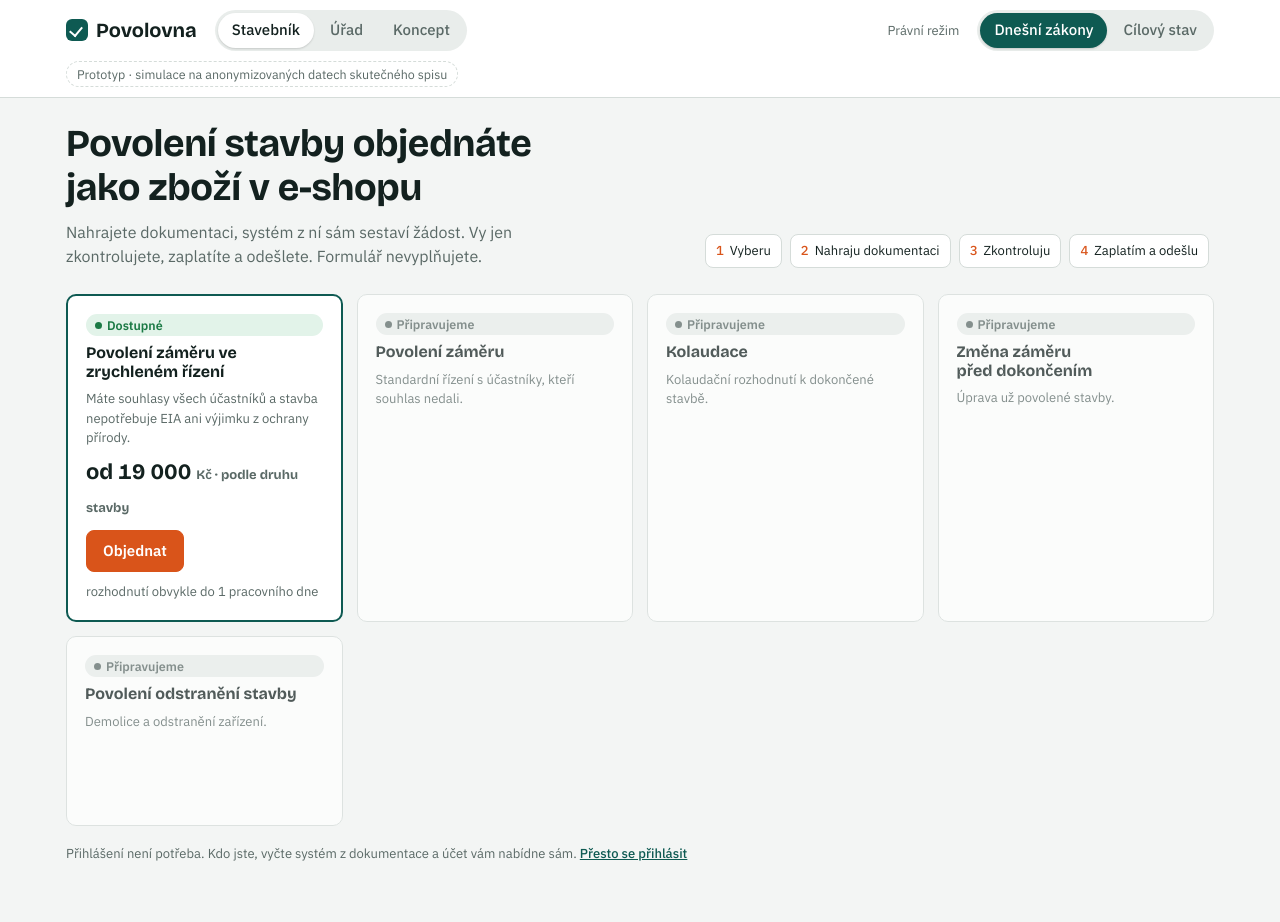
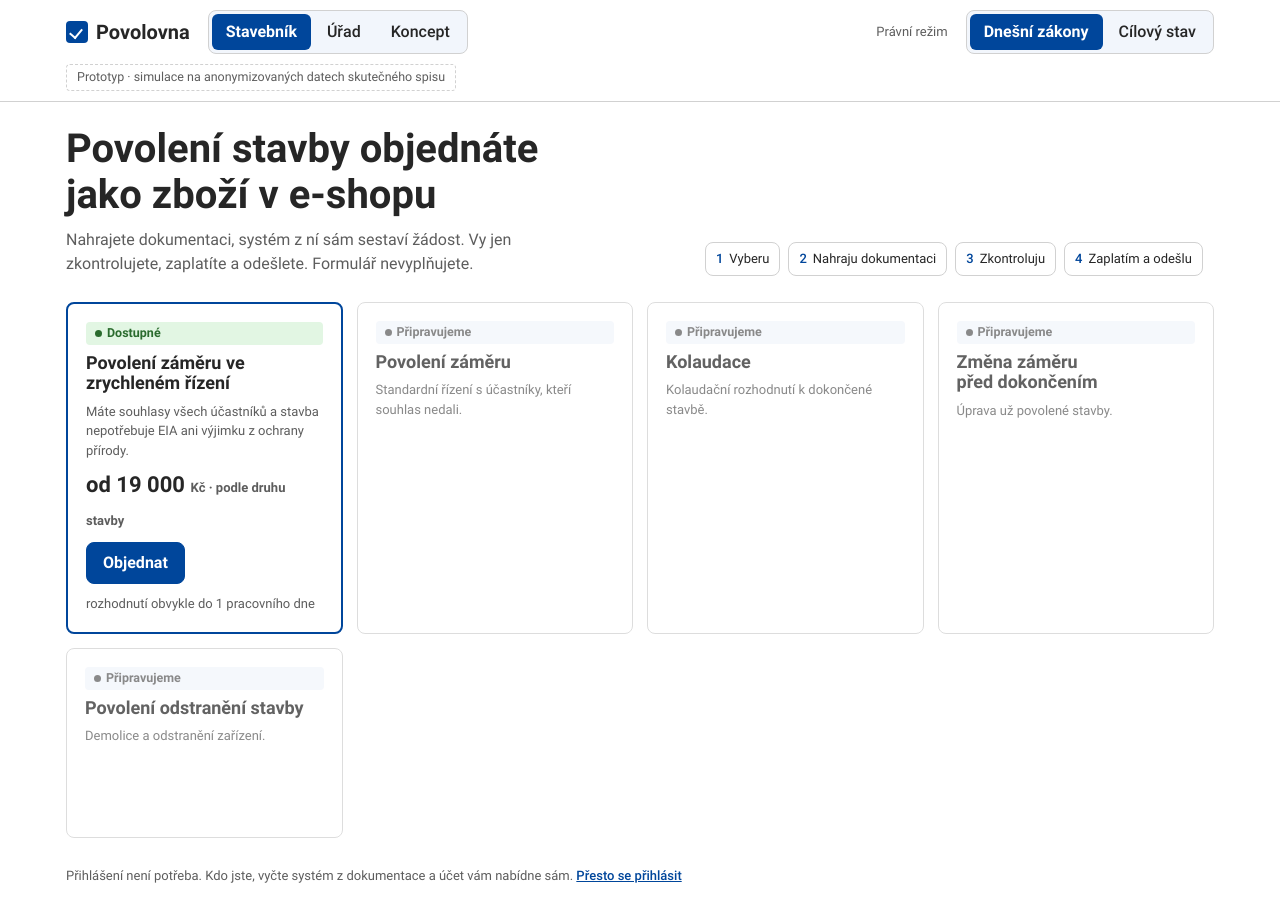
Before and after one commit to URU-CR/povolovna, a plain HTML site: page index.html in a window 1280 px wide. Drawn offline with nearby package versions, Linux system fonts and the light colour scheme.

Commit message:
Vzhled podle GOV.CZ Design Systemu: barvy, Roboto, tlačítka
Co-Authored-By: Claude Fable 5.2 <noreply@anthropic.com>
Claude-Session: https://claude.ai/code/session_01FVvaQ6YR6kBs94CDRamhUa

```diff
--- a/index.html
+++ b/index.html
@@ -4,45 +4,50 @@
 <meta charset="utf-8">
 <meta name="viewport" content="width=device-width, initial-scale=1">
 <title>Povolovna – prototyp</title>
-<link rel="preconnect" href="https://fonts.googleapis.com">
-<link href="https://fonts.googleapis.com/css2?family=Bricolage+Grotesque:opsz,wght@12..96,500;12..96,700&family=IBM+Plex+Sans:wght@400;500;600&family=IBM+Plex+Mono:wght@400;500&display=swap" rel="stylesheet">
 <style>
-/* Layout: horní lišta s přepínačem pohledů; stavebník = úzký sloupec + košík vpravo; úřad = fronta vlevo, detail vpravo */
+@font-face{font-family:Roboto;font-weight:400;font-style:normal;font-display:swap;src:url("vendor/fonts/roboto-regular-ext.woff2") format("woff2");unicode-range:U+0100-024F,U+0259,U+1E00-1EFF,U+2020,U+20A0-20AB,U+20AD-20CF,U+2113,U+2C60-2C7F,U+A720-A7FF}
+@font-face{font-family:Roboto;font-weight:400;font-style:normal;font-display:swap;src:url("vendor/fonts/roboto-regular.woff2") format("woff2");unicode-range:U+0000-00FF,U+0131,U+0152-0153,U+02BB-02BC,U+02C6,U+02DA,U+02DC,U+2000-206F,U+2074,U+20AC,U+2122,U+2191,U+2193,U+2212,U+2215,U+FEFF,U+FFFD}
+@font-face{font-family:Roboto;font-weight:500;font-style:normal;font-display:swap;src:url("vendor/fonts/roboto-medium-ext.woff2") format("woff2");unicode-range:U+0100-024F,U+0259,U+1E00-1EFF,U+2020,U+20A0-20AB,U+20AD-20CF,U+2113,U+2C60-2C7F,U+A720-A7FF}
+@font-face{font-family:Roboto;font-weight:500;font-style:normal;font-display:swap;src:url("vendor/fonts/roboto-medium.woff2") format("woff2");unicode-range:U+0000-00FF,U+0131,U+0152-0153,U+02BB-02BC,U+02C6,U+02DA,U+02DC,U+2000-206F,U+2074,U+20AC,U+2122,U+2191,U+2193,U+2212,U+2215,U+FEFF,U+FFFD}
+@font-face{font-family:Roboto;font-weight:700;font-style:normal;font-display:swap;src:url("vendor/fonts/roboto-bold-ext.woff2") format("woff2");unicode-range:U+0100-024F,U+0259,U+1E00-1EFF,U+2020,U+20A0-20AB,U+20AD-20CF,U+2113,U+2C60-2C7F,U+A720-A7FF}
+@font-face{font-family:Roboto;font-weight:700;font-style:normal;font-display:swap;src:url("vendor/fonts/roboto-bold.woff2") format("woff2");unicode-range:U+0000-00FF,U+0131,U+0152-0153,U+02BB-02BC,U+02C6,U+02DA,U+02DC,U+2000-206F,U+2074,U+20AC,U+2122,U+2191,U+2193,U+2212,U+2215,U+FEFF,U+FFFD}
 :root{
-  --bg:#f3f5f4; --surface:#ffffff; --sunk:#e9edeb; --ink:#13211f; --muted:#5a6966; --line:#d5dcd9;
-  --brand:#0e5a52; --brand-ink:#ffffff; --accent:#d9541a; --accent-ink:#ffffff;
-  --ok:#1b7a45; --ok-bg:#e2f3e9; --warn:#9a6200; --warn-bg:#fbefd2; --bad:#b3261e; --bad-bg:#fbe4e1; --info:#1c5a9c; --info-bg:#e1edf9;
-  --display:"Bricolage Grotesque","IBM Plex Sans",system-ui,sans-serif;
-  --body:"IBM Plex Sans",system-ui,-apple-system,"Segoe UI",sans-serif;
-  --mono:"IBM Plex Mono",ui-monospace,Consolas,monospace;
-  --r:10px;
+  /* GOV.CZ Design System 4.7.3: barvy z palety primary/neutral/success/warning/error, písmo Roboto, zaoblení 8 px */
+  --bg:#ffffff; --surface:#ffffff; --sunk:#f2f6fc; --ink:#262626; --muted:#5d5d5d; --line:#d1d1d1;
+  --brand:#00469b; --brand-hover:#0e3578; --brand-ink:#ffffff; --accent:#00469b; --accent-ink:#ffffff; --hl:#fab413; --focus:#007bff;
+  --ok:#2a6b2d; --ok-bg:#e2f6e3; --warn:#6b4a0d; --warn-bg:#fef7c3; --bad:#b50817; --bad-bg:#fae3de; --info:#0e3578; --info-bg:#e2eef8;
+  --display:Roboto,system-ui,-apple-system,"Segoe UI",sans-serif;
+  --body:Roboto,system-ui,-apple-system,"Segoe UI",sans-serif;
+  --mono:Roboto,system-ui,sans-serif;
+  --r:8px;
 }
 @media (prefers-color-scheme: dark){
   :root:not([data-theme="light"]){
     color-scheme:dark;
-    --bg:#0f1716; --surface:#172220; --sunk:#1e2b29; --ink:#e7efed; --muted:#9bacA8; --line:#2c3b38;
-    --brand:#5fc9b9; --brand-ink:#06211d; --accent:#ff8a4f; --accent-ink:#2a1002;
-    --ok:#6fd79b; --ok-bg:#143524; --warn:#f0c064; --warn-bg:#3a2c0c; --bad:#ff9a90; --bad-bg:#40191a; --info:#8dc0f5; --info-bg:#14304d;
+    --bg:#04060e; --surface:#091129; --sunk:#0c1838; --ink:#f6f6f6; --muted:#b0b0b0; --line:#102657;
+    --brand:#9ec8e9; --brand-hover:#cee3f4; --brand-ink:#060b1b; --accent:#9ec8e9; --accent-ink:#060b1b; --hl:#fbc342; --focus:#6caef4;
+    --ok:#9bda9e; --ok-bg:#0d260f; --warn:#fdd835; --warn-bg:#432e06; --bad:#f29c97; --bad-bg:#4a031a; --info:#cee3f4; --info-bg:#102657;
   }
 }
 :root[data-theme="dark"]{
   color-scheme:dark;
-  --bg:#0f1716; --surface:#172220; --sunk:#1e2b29; --ink:#e7efed; --muted:#9bacA8; --line:#2c3b38;
-  --brand:#5fc9b9; --brand-ink:#06211d; --accent:#ff8a4f; --accent-ink:#2a1002;
-  --ok:#6fd79b; --ok-bg:#143524; --warn:#f0c064; --warn-bg:#3a2c0c; --bad:#ff9a90; --bad-bg:#40191a; --info:#8dc0f5; --info-bg:#14304d;
+    --bg:#04060e; --surface:#091129; --sunk:#0c1838; --ink:#f6f6f6; --muted:#b0b0b0; --line:#102657;
+    --brand:#9ec8e9; --brand-hover:#cee3f4; --brand-ink:#060b1b; --accent:#9ec8e9; --accent-ink:#060b1b; --hl:#fbc342; --focus:#6caef4;
+    --ok:#9bda9e; --ok-bg:#0d260f; --warn:#fdd835; --warn-bg:#432e06; --bad:#f29c97; --bad-bg:#4a031a; --info:#cee3f4; --info-bg:#102657;
 }
 *{box-sizing:border-box}
 html,body{margin:0}
-body{background:var(--bg);color:var(--ink);font:400 15px/1.5 var(--body);-webkit-font-smoothing:antialiased}
+body{background:var(--bg);color:var(--ink);font:400 16px/1.5 var(--body);-webkit-font-smoothing:antialiased}
 h1,h2,h3{font-family:var(--display);text-wrap:balance;margin:0;line-height:1.15}
-h1{font-size:clamp(26px,4vw,38px);font-weight:700;letter-spacing:-.01em}
-h2{font-size:22px;font-weight:700}
-h3{font-size:16px;font-weight:700}
+h1{font-size:clamp(28px,4vw,40px);font-weight:700}
+h2{font-size:24px;font-weight:700}
+h3{font-size:18px;font-weight:700}
 p{margin:0}
 a{color:var(--brand)}
+.card h3,.card h2{color:var(--ink)}
 button{font:inherit;color:inherit;cursor:pointer}
-:focus-visible{outline:3px solid var(--accent);outline-offset:2px}
-.mono{font-family:var(--mono);font-size:.92em}
+:focus-visible{outline:3px solid var(--focus);outline-offset:2px}
+.mono{font-family:var(--mono);font-variant-numeric:tabular-nums}
 .muted{color:var(--muted)}
 .small{font-size:13px}
 .num{font-variant-numeric:tabular-nums}
@@ -51,15 +56,15 @@ button{font:inherit;color:inherit;cursor:pointer}
 .top{position:sticky;top:0;z-index:20;background:var(--surface);border-bottom:1px solid var(--line)}
 .top-in{max-width:1180px;margin:0 auto;padding:10px 16px;display:flex;flex-wrap:wrap;gap:10px 18px;align-items:center}
 .logo{font-family:var(--display);font-weight:700;font-size:20px;display:flex;align-items:center;gap:8px}
-.logo i{width:22px;height:22px;border-radius:6px;background:var(--brand);display:inline-block;position:relative}
+.logo i{width:22px;height:22px;border-radius:4px;background:var(--brand);display:inline-block;position:relative}
 .logo i::after{content:"";position:absolute;left:6px;top:5px;width:6px;height:10px;border:solid var(--brand-ink);border-width:0 2.5px 2.5px 0;transform:rotate(40deg)}
-.seg{display:inline-flex;background:var(--sunk);border-radius:999px;padding:3px;gap:2px}
-.seg button{border:0;background:transparent;padding:6px 14px;border-radius:999px;font-weight:500;color:var(--muted)}
-.seg button[aria-pressed="true"]{background:var(--surface);color:var(--ink);box-shadow:0 1px 2px rgba(0,0,0,.15)}
+.seg{display:inline-flex;background:var(--sunk);border:1px solid var(--line);border-radius:8px;padding:3px;gap:2px}
+.seg button{border:0;background:transparent;padding:6px 14px;border-radius:6px;font-weight:500;color:var(--ink)}
+.seg button[aria-pressed="true"]{background:var(--brand);color:var(--brand-ink);font-weight:700}
 .seg.law button[aria-pressed="true"]{background:var(--brand);color:var(--brand-ink)}
 .spacer{flex:1}
 .wrap{max-width:1180px;margin:0 auto;padding:24px 16px 80px}
-.demo-note{font-size:12.5px;color:var(--muted);border:1px dashed var(--line);border-radius:999px;padding:3px 10px}
+.demo-note{font-size:12.5px;color:var(--muted);border:1px dashed var(--line);border-radius:4px;padding:3px 10px}
 
 /* bits */
 .card{background:var(--surface);border:1px solid var(--line);border-radius:var(--r);padding:18px}
@@ -67,15 +72,15 @@ button{font:inherit;color:inherit;cursor:pointer}
 .row{display:flex;flex-wrap:wrap;gap:10px;align-items:center}
 .grid2{display:grid;grid-template-columns:minmax(0,1fr) 330px;gap:20px;align-items:start}
 @media (max-width:900px){.grid2{grid-template-columns:minmax(0,1fr)}}
-.btn{border:1px solid var(--line);background:var(--surface);border-radius:8px;padding:9px 16px;font-weight:600}
-.btn:hover{border-color:var(--ink)}
+.btn{border:1px solid var(--brand);background:var(--surface);color:var(--brand);border-radius:8px;min-height:40px;padding:8px 16px;font-weight:700;text-decoration:none;display:inline-flex;align-items:center}
+.btn:hover{background:var(--sunk)}
 .btn.pri{background:var(--accent);border-color:var(--accent);color:var(--accent-ink)}
-.btn.pri:hover{filter:brightness(1.07)}
+.btn.pri:hover,.btn.brand:hover{background:var(--brand-hover);border-color:var(--brand-hover)}
 .btn.brand{background:var(--brand);border-color:var(--brand);color:var(--brand-ink)}
-.btn.big{padding:13px 22px;font-size:16px}
+.btn.big{min-height:48px;padding:10px 24px;font-size:18px}
 .btn[disabled]{opacity:.45;cursor:not-allowed}
 .btn.link{border:0;background:none;padding:0;color:var(--brand);text-decoration:underline;font-weight:500}
-.pill{display:inline-flex;align-items:center;gap:5px;border-radius:999px;padding:2px 9px;font-size:12.5px;font-weight:600;white-space:nowrap}
+.pill{display:inline-flex;align-items:center;gap:5px;border-radius:4px;padding:2px 9px;font-size:12.5px;font-weight:600;white-space:nowrap}
 .pill::before{content:"";width:7px;height:7px;border-radius:50%;background:currentColor}
 .pill.ok{background:var(--ok-bg);color:var(--ok)} .pill.warn{background:var(--warn-bg);color:var(--warn)}
 .pill.bad{background:var(--bad-bg);color:var(--bad)} .pill.info{background:var(--info-bg);color:var(--info)}
@@ -93,7 +98,7 @@ td.r,th.r{text-align:right}
 .steps li{flex:1 1 130px;border-top:4px solid var(--line);padding-top:8px;font-size:13px;color:var(--muted);font-weight:500}
 .steps li b{display:block;font-family:var(--mono);font-size:11.5px;font-weight:500}
 .steps li.done{border-color:var(--brand);color:var(--ink)}
-.steps li.now{border-color:var(--accent);color:var(--ink);font-weight:600}
+.steps li.now{border-color:var(--hl);color:var(--ink);font-weight:600}
 
 /* catalog */
 .hero{display:grid;grid-template-columns:minmax(0,1.2fr) minmax(0,1fr);gap:28px;align-items:end;margin-bottom:26px}
@@ -101,7 +106,7 @@ td.r,th.r{text-align:right}
 .hero p{max-width:56ch;color:var(--muted);margin-top:10px;font-size:16px}
 .how{display:flex;gap:8px;flex-wrap:wrap;font-size:13px}
 .how span{background:var(--surface);border:1px solid var(--line);border-radius:8px;padding:6px 10px}
-.how span b{font-family:var(--mono);color:var(--accent);margin-right:6px;font-weight:500}
+.how span b{font-family:var(--mono);color:var(--brand);font-weight:700;margin-right:6px;font-weight:500}
 .cat{display:grid;grid-template-columns:repeat(auto-fill,minmax(250px,1fr));gap:14px}
 .prod{display:flex;flex-direction:column;gap:8px;min-height:190px}
 .prod.live{border:2px solid var(--brand)}
@@ -109,13 +114,13 @@ td.r,th.r{text-align:right}
 .prod.soon{opacity:.72}
 
 /* upload */
-.drop{border:2px dashed var(--line);border-radius:14px;padding:38px 20px;text-align:center;background:var(--surface)}
-.drop.over{border-color:var(--accent);background:var(--warn-bg)}
+.drop{border:2px dashed var(--brand);border-radius:8px;padding:38px 20px;text-align:center;background:var(--surface)}
+.drop.over{border-style:solid;background:var(--sunk)}
 .scan{list-style:none;margin:0;padding:0;display:flex;flex-direction:column;gap:8px}
 .scan li{display:flex;gap:10px;align-items:baseline;color:var(--muted)}
 .scan li .dot{width:10px;height:10px;border-radius:50%;border:2px solid var(--line);flex:none;transform:translateY(1px)}
 .scan li.run{color:var(--ink);font-weight:500}
-.scan li.run .dot{border-color:var(--accent);border-top-color:transparent;animation:spin .7s linear infinite}
+.scan li.run .dot{border-color:var(--brand);border-top-color:transparent;animation:spin .7s linear infinite}
 .scan li.done{color:var(--ink)}
 .scan li.done .dot{background:var(--ok);border-color:var(--ok)}
 @keyframes spin{to{transform:translateY(1px) rotate(360deg)}}
@@ -126,7 +131,7 @@ td.r,th.r{text-align:right}
 .kv dt{color:var(--muted)} .kv dd{margin:0;display:flex;flex-wrap:wrap;gap:4px 8px;align-items:baseline}
 @media (max-width:560px){.kv{grid-template-columns:minmax(0,1fr)}.kv dt{margin-top:6px}}
 .sec-h{display:flex;justify-content:space-between;align-items:center;gap:10px;margin-bottom:12px;flex-wrap:wrap}
-.issue{border-left:5px solid var(--bad);background:var(--bad-bg);border-radius:8px;padding:14px 16px}
+.issue{border-left:4px solid var(--bad);background:var(--bad-bg);border-radius:4px;padding:14px 16px}
 .issue.fixed{border-color:var(--ok);background:var(--ok-bg)}
 .issue.soft{border-color:var(--warn);background:var(--warn-bg)}
 .cart{position:sticky;top:76px}
@@ -148,7 +153,7 @@ input[type=date],input[type=email],input[type=text]{font:inherit;color:var(--ink
 .track .b{width:22px;height:22px;border-radius:50%;border:2px solid var(--line);background:var(--surface);z-index:1}
 .track li.done .b{background:var(--ok);border-color:var(--ok)}
 .track li.done::before{background:var(--ok)}
-.track li.now .b{border-color:var(--accent);box-shadow:0 0 0 4px var(--warn-bg)}
+.track li.now .b{border-color:var(--brand);box-shadow:0 0 0 4px var(--info-bg)}
 .track li.todo{color:var(--muted)}
 .track .t{font-family:var(--mono);font-size:12.5px;color:var(--muted);white-space:nowrap;padding-top:2px}
 .track .who{font-size:12px;color:var(--muted)}
@@ -158,13 +163,13 @@ input[type=date],input[type=email],input[type=text]{font:inherit;color:var(--ink
 @media (max-width:900px){.office{grid-template-columns:minmax(0,1fr)}}
 .q{display:flex;flex-direction:column;gap:8px}
 .q button{text-align:left;border:1px solid var(--line);background:var(--surface);border-radius:var(--r);padding:11px 12px;display:flex;flex-direction:column;gap:5px}
-.q button[aria-current="true"]{border-color:var(--brand);box-shadow:inset 4px 0 0 var(--brand)}
+.q button[aria-current="true"]{border-color:var(--brand);box-shadow:inset 4px 0 0 var(--brand);background:var(--sunk)}
 .q button.fake{opacity:.6;cursor:default}
 .kpis{display:grid;grid-template-columns:repeat(auto-fit,minmax(150px,1fr));gap:12px}
 .kpi b{display:block;font-family:var(--display);font-size:26px;line-height:1.1}
 .tabs{display:flex;gap:4px;border-bottom:1px solid var(--line);flex-wrap:wrap}
 .tabs button{border:0;background:none;padding:9px 13px;font-weight:600;color:var(--muted);border-bottom:3px solid transparent;margin-bottom:-1px}
-.tabs button[aria-selected="true"]{color:var(--ink);border-color:var(--accent)}
+.tabs button[aria-selected="true"]{color:var(--brand);border-color:var(--brand)}
 .log{list-style:none;margin:0;padding:0;display:flex;flex-direction:column}
 .log li{display:grid;grid-template-columns:64px minmax(0,1fr) auto;gap:10px;padding:9px 0;border-bottom:1px solid var(--line);font-size:14px}
 .log li:last-child{border-bottom:0}
@@ -173,7 +178,7 @@ input[type=date],input[type=email],input[type=text]{font:inherit;color:var(--ink
 .doc p{margin:0 0 10px}
 .doc ol,.doc ul{margin:0 0 10px;padding-left:22px}
 .gen{background:var(--info-bg);border-radius:3px;padding:0 2px}
-.approve{border:2px solid var(--accent);border-radius:var(--r);padding:16px;background:var(--surface)}
+.approve{border:2px solid var(--brand);border-radius:var(--r);padding:16px;background:var(--surface)}
 
 /* concept */
 .prose{max-width:70ch}
@@ -657,7 +662,7 @@ function oSpis(){
 
 /* ===== Koncept ===== */
 function vKoncept(){
-  const seg = [[15,"Podání → potvrzení přijetí a založení spisu","#5b7c99"],[28,"Čekání na výzvu k zaplacení poplatku","#b3261e"],[27,"Čekání na doplnění chybějícího souhlasu vlastníka","#d9541a"],[20,"Posouzení a sepsání rozhodnutí","#0e5a52"],[18,"Doručení, úřední deska, odvolací lhůta","#8a5a9c"]];
+  const seg = [[15,"Podání → potvrzení přijetí a založení spisu","#3771b8"],[28,"Čekání na výzvu k zaplacení poplatku","#b50817"],[27,"Čekání na doplnění chybějícího souhlasu vlastníka","#af7a00"],[20,"Posouzení a sepsání rozhodnutí","#0e3578"],[18,"Doručení, úřední deska, odvolací lhůta","#5d5d5d"]];
   const law = [
     ["Žádost","Formulář se vyplňuje ručně vedle dokumentace a liší se od ní: chybí parcela 2883/1, jiná výměra parcely 3008.","Žádost vzniká z dokumentace. Stavebník ji jen potvrdí.","a","Nic. Strukturovaná žádost se vygeneruje do dnešního formátu."],
     ["Formát a autorizace dokumentace","Žádný ze 68 PDF v balíčku se nehlásí jako PDF/A. 25 souborů dokumentace nese el. podpis s časovým razítkem, 42 dokladů nic. Podání přesto prošlo.","Kontrola PDF/A-3, autorizačního razítka a časového razítka hned při nahrání. Doklady převede systém, dokumentaci vrátí projektantovi jedním odkazem. Zpočátku jen upozorňuje, blokovat začne po vyladění pravidel.","a","Nic. Požadavky vyhlášky už platí, jen je nikdo strojově nevynucuje."],
```
Also changed, not shown: podani.html (+47 -42 lines), vendor/fonts/roboto-bold-ext.woff2 (added), vendor/fonts/roboto-bold.woff2 (added), vendor/fonts/roboto-medium-ext.woff2 (added), vendor/fonts/roboto-medium.woff2 (added), vendor/fonts/roboto-regular-ext.woff2 (added), vendor/fonts/roboto-regular.woff2 (added), 1 other file.
